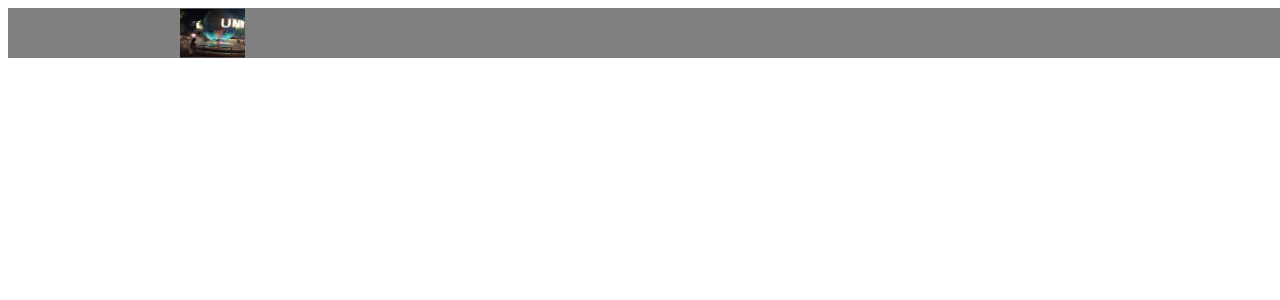
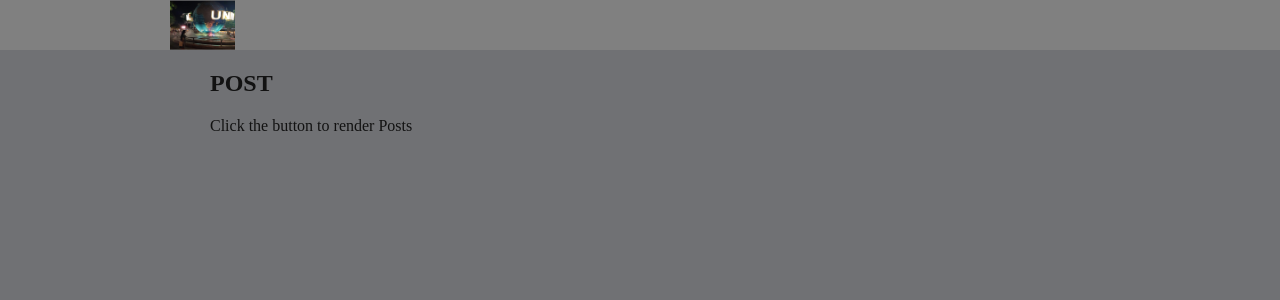
Before and after one commit to Manisha9801/React-Testing-POC, a React (Create React App) app: page / in a window 1280 px wide. Shown: the top 300 px of the page. Built offline with nearby package versions, Linux system fonts and the light colour scheme.

Commit message:
Healine class component with tests.

```diff
--- a/src/App.js
+++ b/src/App.js
@@ -1,12 +1,16 @@
 import React from 'react';
 import Header from './components/header';
+import Headline from './components/headline';
+import './app.scss';
+
 
 function App() {
   return (
     <div className="App">
-      <header className="App-header">
         <Header />
-      </header>
+        <section className="main">
+          <Headline header="POST" desc="Click the button to render Posts" />
+        </section>
     </div>
   );
 }
--- a/src/app.scss
+++ b/src/app.scss
@@ -2,4 +2,12 @@
     background-color:  #707174;
     padding: 0;
     margin: 0;
+    color: #121212;
 }
+.main{
+    width : 100%;
+    max-width: 700px;
+    margin: 5s0px auto 80px;
+    padding: 0 10px;
+    margin-left: 200px;
+}
--- /dev/null
+++ b/src/components/headline/index.js
@@ -0,0 +1,21 @@
+import React, {Component} from 'react';
+
+class Headline extends Component {
+
+    render(){
+        const {header, desc} = this.props;
+
+        if(!header) {
+            return null;
+        }
+
+        return(
+            <div data-test = "HeadlineComponent">
+                <h1 data-test="header">{header}</h1>
+                <p data-test="desc">{desc}</p>
+            </div>
+        );
+    }
+}
+
+export default Headline;
```
Also changed, not shown: src/components/headline/styles.scss (added), 1 other file (tests, documents, lock files or other folders).
